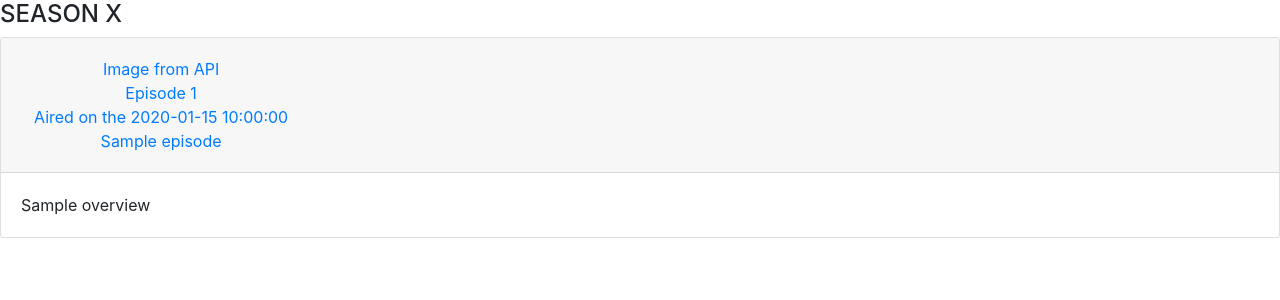
After one commit to WildCodeSchool/lyon-php-2003-project2-databuzz, a PHP site: template src/View/Season/season.html.twig in a window 1280 px wide. The commit adds this page. Shown: the top 300 px of the page. Run offline with PHP 8.4, Linux system fonts and the light colour scheme; the template is opened without the code that fills it: most values are stand-ins (such as "Sample title", 1, 10 or a date in 2020); some libraries are stand-ins or nearby versions.

Commit message:
Added season template with collapsing episodes

```diff
--- /dev/null
+++ b/src/View/Season/season.html.twig
@@ -0,0 +1,46 @@
+{# TODO Replace extends by the tvshow template when creater #}
+{% extends 'layout.html.twig' %}
+
+
+{# TODO Replace fix text by info from API "Season X of tvshowname" #}
+{% block title %}Season {% endblock %}
+
+{# TODO Delete before merging because it will be in layout file #}
+    {% block stylesheet %}<link rel="stylesheet" href="https://stackpath.bootstrapcdn.com/bootstrap/4.4.1/css/bootstrap.min.css" integrity="sha384-Vkoo8x4CGsO3+Hhxv8T/Q5PaXtkKtu6ug5TOeNV6gBiFeWPGFN9MuhOf23Q9Ifjh" crossorigin="anonymous">{% endblock %}
+
+{# TODO Replace content block by the block in tvshow template #}
+{% block content %}
+
+    {# Display Season Number generated by link clicked by user #}
+
+    <h4>SEASON X</h4>
+        <div id="accordion">
+            {# Display one dropdown menu per episodes #}
+            {% for episode in episodes %}
+                <div class="card">
+                    <div class="card-header" id="headingOne">
+                        <h5 class="mb-0">
+                            <button class="btn btn-link" data-toggle="collapse" data-target="#collapseOne" aria-expanded="true" aria-controls="collapseOne">
+                                <div>
+                                    Image from API
+                                </div>
+                                <div>
+                                    Episode {{ episode.episode_number }}
+                                </div>
+                                <div>Aired on the {{ episode.air_date }}</div>
+                                <div>
+                                    {{ episode.name }}
+                                </div>
+                            </button>
+                        </h5>
+                    </div>
+
+                    <div id="collapseOne" class="collapse show" aria-labelledby="headingOne" data-parent="#accordion">
+                        <div class="card-body">
+                            {{ episode.overview }}
+                        </div>
+                    </div>
+                </div>
+            {% endfor %}
+
+{% endblock %}
--- a/src/routing.php
+++ b/src/routing.php
@@ -11,7 +11,7 @@
 
 $routeParts = explode('/', ltrim($_SERVER['REQUEST_URI'], '/') ?: HOME_PAGE);
 $controller = 'App\Controller\\' . ucfirst($routeParts[0] ?? '') . 'Controller';
-$method = $routeParts[1] ?? '';
+$method = $routeParts[1] ?? 'index';
 $vars = array_slice($routeParts, 2);
 
 if (class_exists($controller) && method_exists(new $controller(), $method)) {
```
Also changed, not shown: src/Controller/SeasonController.php (added, +20 -0 lines).
